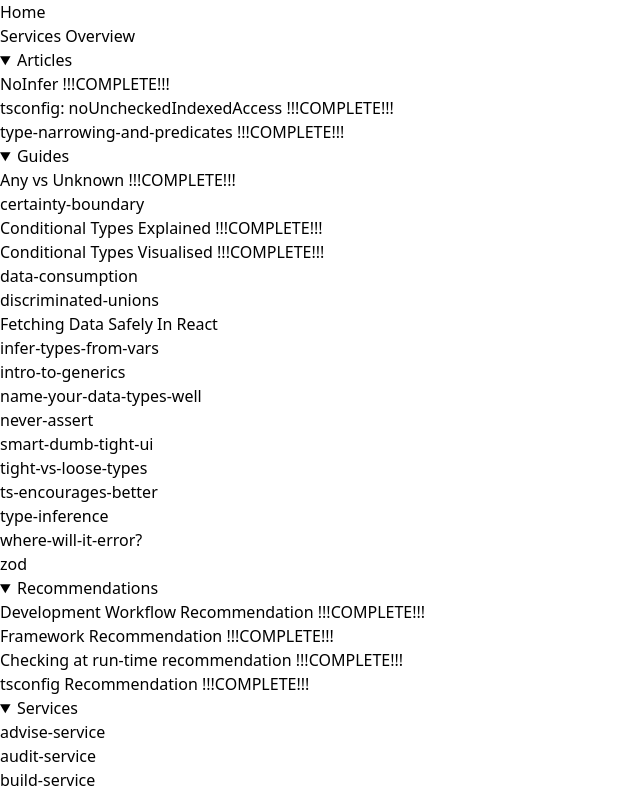
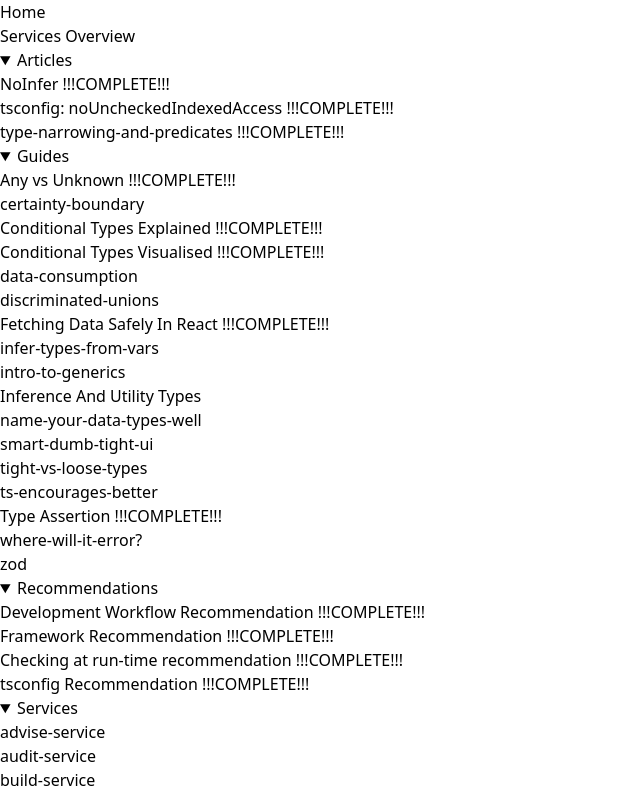
Before and after one commit to robMolloy/tsguru, a Next.js app: page / in a window 1280 px wide. Shown: the top 796 px of the page, without its empty margins (0-640 px from the left). Built offline with nearby package versions, Linux system fonts and the light colour scheme.

Commit message:
side menu update

```diff
--- a/src/modules/layout/SideMenu.tsx
+++ b/src/modules/layout/SideMenu.tsx
@@ -1,5 +1,6 @@
 import Link from "next/link";
 import { useRouter } from "next/router";
+const c = true;
 
 type TLinksMapLink = { type: "link"; href: string; label: string; c?: true };
 type TLinksMapLinkGroup = {
@@ -17,18 +18,18 @@ const linksMap: TLinksMap = [
     href: "/articles",
     label: "Articles",
     links: [
-      { type: "link", href: "/no-infer", label: "NoInfer", c: true },
+      { type: "link", href: "/no-infer", label: "NoInfer", c },
       {
         type: "link",
         href: "/no-unchecked-indexed-access",
         label: "tsconfig: noUncheckedIndexedAccess",
-        c: true,
+        c,
       },
       {
         type: "link",
         href: "/type-narrowing-and-predicates",
         label: "type-narrowing-and-predicates",
-        c: true,
+        c,
       },
     ],
   },
@@ -37,31 +38,36 @@ const linksMap: TLinksMap = [
     href: "/guides",
     label: "Guides",
     links: [
-      { type: "link", href: "/any-vs-unknown", label: "Any vs Unknown", c: true },
+      { type: "link", href: "/any-vs-unknown", label: "Any vs Unknown", c },
       { type: "link", href: "/certainty-boundary", label: "certainty-boundary" },
       {
         type: "link",
         href: "/conditional-types-explained",
         label: "Conditional Types Explained",
-        c: true,
+        c,
       },
       {
         type: "link",
         href: "/conditional-types-visualised",
         label: "Conditional Types Visualised",
-        c: true,
+        c,
       },
       { type: "link", href: "/data-consumption", label: "data-consumption" },
       { type: "link", href: "/discriminated-unions", label: "discriminated-unions" },
-      { type: "link", href: "/fetching-data-safely-react", label: "Fetching Data Safely In React" },
+      {
+        type: "link",
+        href: "/fetching-data-safely-react",
+        label: "Fetching Data Safely In React",
+        c,
+      },
       { type: "link", href: "/infer-types-from-vars", label: "infer-types-from-vars" },
       { type: "link", href: "/intro-to-generics", label: "intro-to-generics" },
+      { type: "link", href: "/inference-and-utility-types", label: "Inference And Utility Types" },
       { type: "link", href: "/name-your-data-types-well", label: "name-your-data-types-well" },
-      { type: "link", href: "/never-assert", label: "never-assert" },
       { type: "link", href: "/smart-dumb-tight-ui", label: "smart-dumb-tight-ui" },
       { type: "link", href: "/tight-vs-loose-types", label: "tight-vs-loose-types" },
       { type: "link", href: "/ts-encourages-better", label: "ts-encourages-better" },
-      { type: "link", href: "/type-inference", label: "type-inference" },
+      { type: "link", href: "/type-assertion", label: "Type Assertion", c },
       { type: "link", href: "/where-will-it-error", label: "where-will-it-error?" },
       { type: "link", href: "/zod", label: "zod" },
     ],
@@ -75,16 +81,11 @@ const linksMap: TLinksMap = [
         type: "link",
         href: "/development-workflow",
         label: "Development Workflow Recommendation",
-        c: true,
+        c,
       },
-      { type: "link", href: "/framework", label: "Framework Recommendation", c: true },
-      {
-        type: "link",
-        href: "/run-time-checking",
-        label: "Checking at run-time recommendation",
-        c: true,
-      },
-      { type: "link", href: "/tsconfig", label: "tsconfig Recommendation", c: true },
+      { type: "link", href: "/framework", label: "Framework Recommendation", c },
+      { type: "link", href: "/run-time-checking", label: "Checking at run-time recommendation", c },
+      { type: "link", href: "/tsconfig", label: "tsconfig Recommendation", c },
     ],
   },
   {
```
